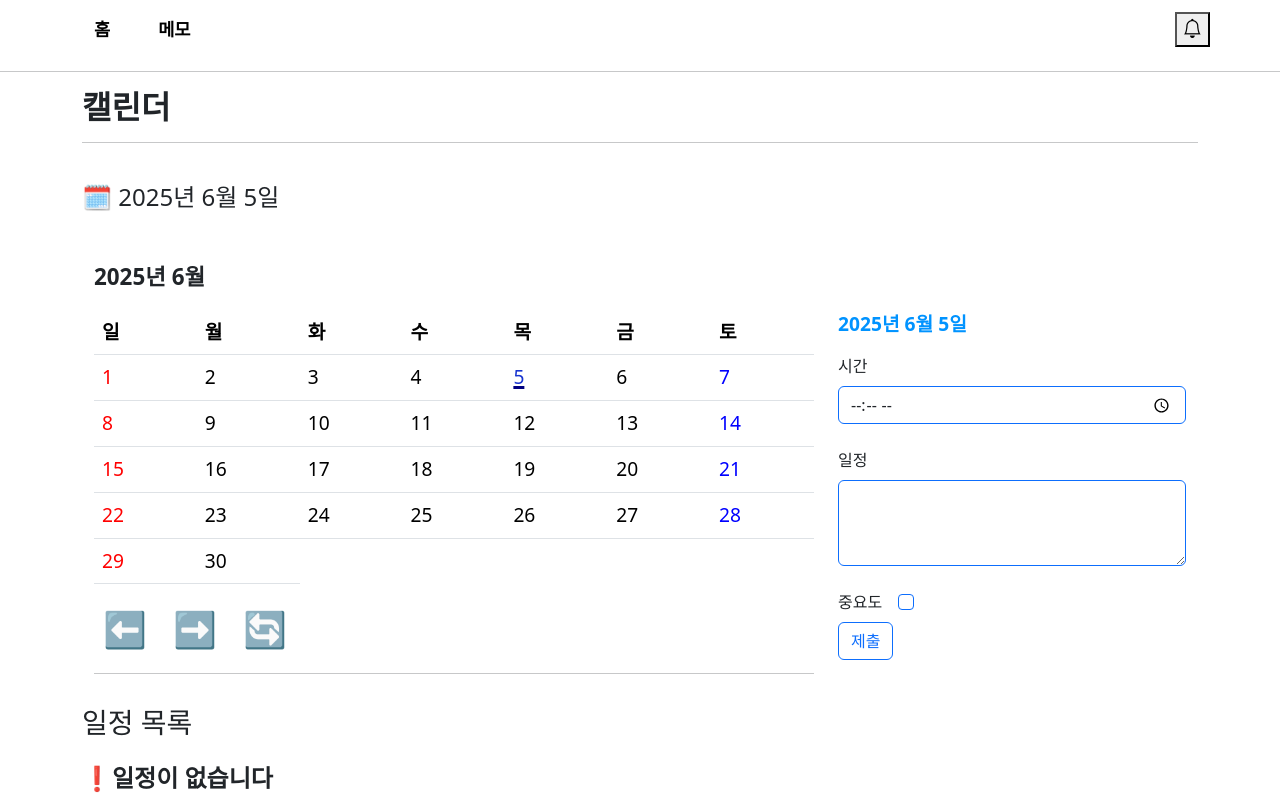
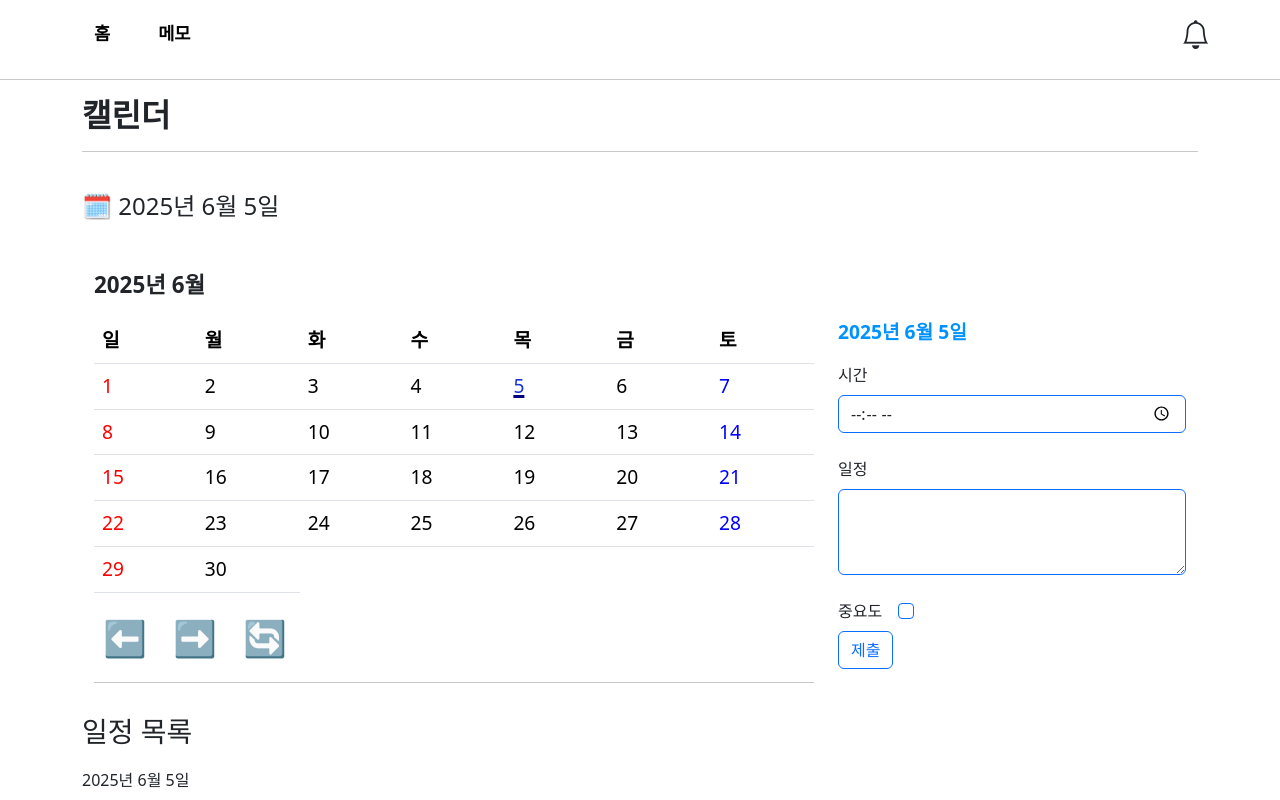
Before and after one commit to heesik03/Dongyang-FrontExam, a React (Vite) app in the folder Front-end/: page / in a window 1280 px wide. Shown: the top 800 px of the page. Built offline with nearby package versions, Linux system fonts and the light colour scheme; data requests are answered from the project's data file.

Commit message:
스타일 수정

```diff
--- a/Front-end/db.json
+++ b/Front-end/db.json
@@ -76,6 +76,17 @@
       "time": "10:51",
       "schedule": "ㅁㅁㅁㅁ",
       "important": false
+    },
+    {
+      "id": "e5d2",
+      "currentDay": {
+        "year": 2025,
+        "month": 6,
+        "day": 5
+      },
+      "time": "10:00",
+      "schedule": "iot 기말 프로젝트",
+      "important": true
     }
   ],
   "notes": [
--- a/Front-end/src/Style.css
+++ b/Front-end/src/Style.css
@@ -11,6 +11,10 @@ ul {
     list-style:none;
     margin:0;
     padding:0;
+}
+
+.alarm-active {
+  color: gold;
 }
 
 .alarm-page { /* 알림 페이지 */
@@ -61,9 +65,9 @@ header li:hover {
 }
 
 .note-item:hover, .schedule-item:hover, .show-button:hover {
-    background :#edeef1;
+    background-color :#edeef1;
 }
 
 .note-item-star:hover {
-    background :#FAFAD2;
+    background-color :#FAFAD2;
 }
--- a/Front-end/src/componets/layouts/Footer.jsx
+++ b/Front-end/src/componets/layouts/Footer.jsx
@@ -2,7 +2,7 @@ const Footer = () => {
     return (
         <>
             <br />
-            <footer className="text-center mt-auto" style={{background : "#edeef1"}}>
+            <footer className="text-center mt-auto" style={{backgroundColor : "#edeef1"}}>
                 <hr className="mt-0" />
                 <p>&copy; 2025 Kim Heesik</p>
                 <p>cka8701@gmail.com</p>
--- a/Front-end/src/componets/layouts/Header.jsx
+++ b/Front-end/src/componets/layouts/Header.jsx
@@ -73,8 +73,8 @@ const Header = () => {
                 }
                 </ul>
                 <div>
-                    <button className={`${isAlarm ? "bi bi-bell-fill" : "bi bi-bell"} ms-auto`}
-                    style={{fontSize : "1.2em"}}
+                    <i className={`${isAlarm ? "alarm-active bi bi-bell-fill" : "bi bi-bell"} ms-auto`}
+                    style={{fontSize : "1.8em"}}
                     onClick={() => setIsClick((click) => !click)} />
                     <ul className="alarm-page position-absolute end-0 z-3">
                     {
--- a/Front-end/src/pages/Home.jsx
+++ b/Front-end/src/pages/Home.jsx
@@ -80,7 +80,7 @@ function Home() {
     }
 
     useEffect(() => {
-        getScheduleList(setScheduleList)
+        getScheduleList(setScheduleList);
     }, [])
 
     return (
@@ -123,8 +123,7 @@ function Home() {
                             onSubmit={onSubmitSchedule}
                             currentDay={currentDay}
                             schedule={schedule}
-                            setSchedule={setSchedule}
-                        />
+                            setSchedule={setSchedule} />
                     </aside>
                 </div>
             </section>
```
